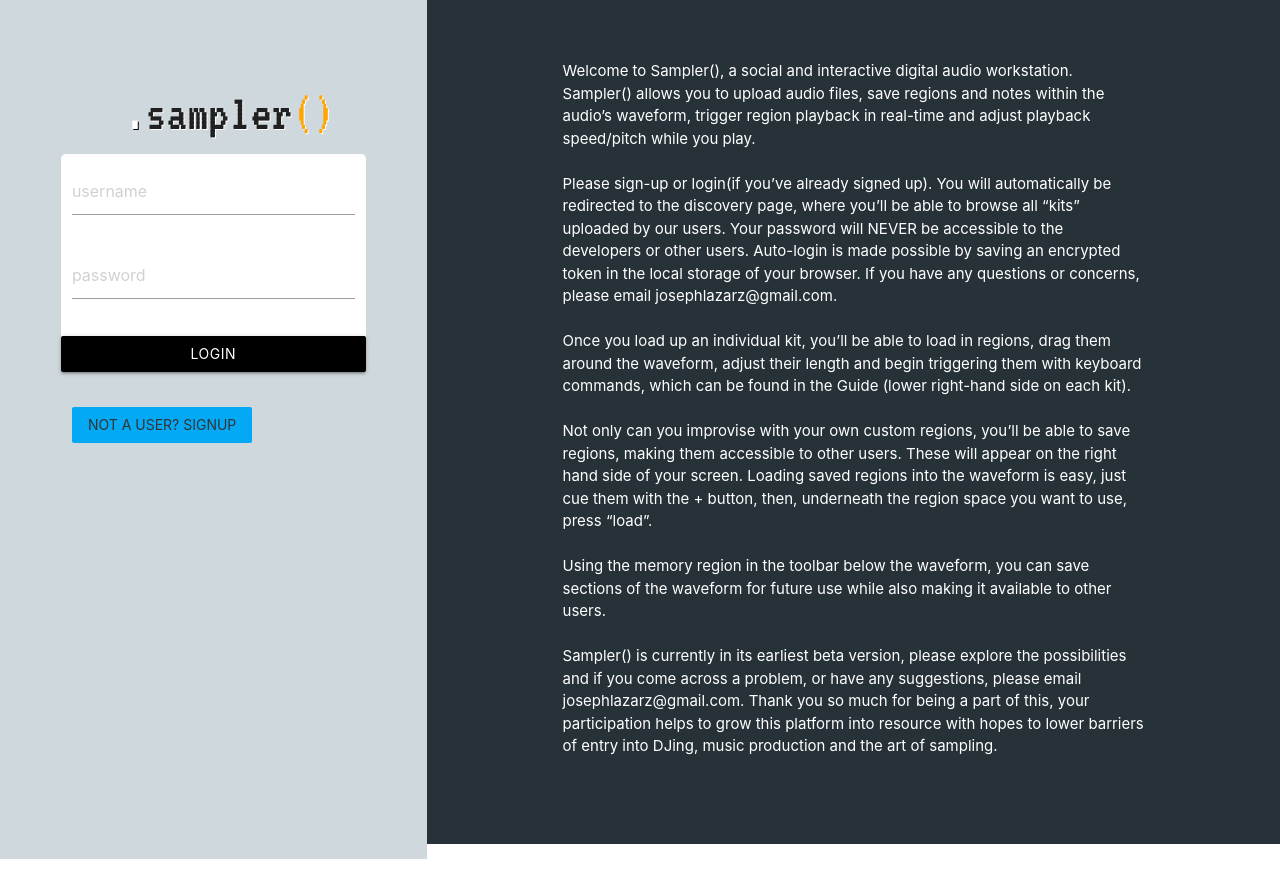
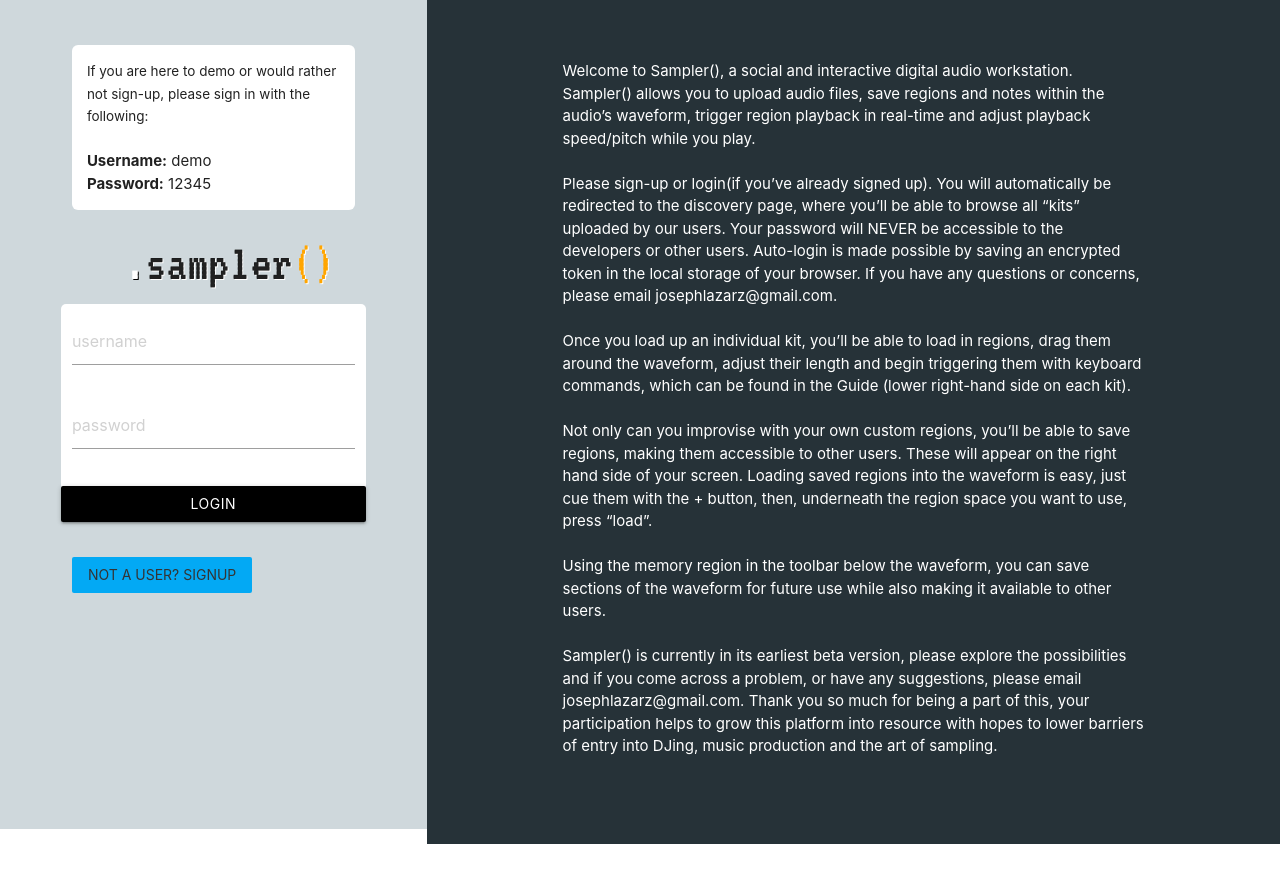
Before and after one commit to joelazarz/samplr-frontend, a React (Create React App) app: page / in a window 1280 px wide. Built offline with nearby package versions, Linux system fonts and the light colour scheme.

Commit message:
demo instructions

```diff
--- a/src/App.css
+++ b/src/App.css
@@ -48,8 +48,15 @@ html{cursor: pointer;}
 }
 
 /* Landing Page */
+.demo-instructions {
+    background-color: white;
+    padding: 1em;
+    margin-top: 3em;
+    border-radius: 6px;
+}
+
 .landing-logo {
-    margin-top: 5em;
+    margin-top: 1em;
 }
 
 .landing-button {
--- /dev/null
+++ b/src/components/open/DemoInstructions.js
@@ -0,0 +1,14 @@
+import React from 'react'
+
+export const DemoInstructions = () => {
+  return (
+    <div className="demo-instructions">
+      <span style={{fontSize: '0.9em'}}>If you are here to demo or would rather not sign-up, please sign in with the following:</span>
+      <br/>
+      <br/>
+      <span style={{fontWeight: 'bold'}}>Username:</span><span> demo</span>
+      <br/>
+      <span style={{fontWeight: 'bold'}}>Password:</span><span> 12345</span>
+    </div>
+  )
+}
--- a/src/components/open/LandingPage.js
+++ b/src/components/open/LandingPage.js
@@ -3,6 +3,7 @@ import { Link } from 'react-router-dom'
 import Login from './Login';
 import Signup from './Signup';
 import Guide from './Guide';
+import { DemoInstructions } from './DemoInstructions';
 
 
 const LandingPage = ({ setSessionUser, user }) => {
@@ -14,6 +15,7 @@ const LandingPage = ({ setSessionUser, user }) => {
             <div className="col s4 blue-grey lighten-4">
                 <div className="height">
                 <div className="container">
+                <DemoInstructions />
                 <div className="landing-logo">
                 <div className="graphic-text">
                 <span className='graphic-dot'>.</span>sampler<span className='graphic-par'>()</span>
```
Also changed, not shown: src/components/open/Guide.js (+10 -10 lines), src/components/waveform/Waveform.js (+38 -0 lines).
